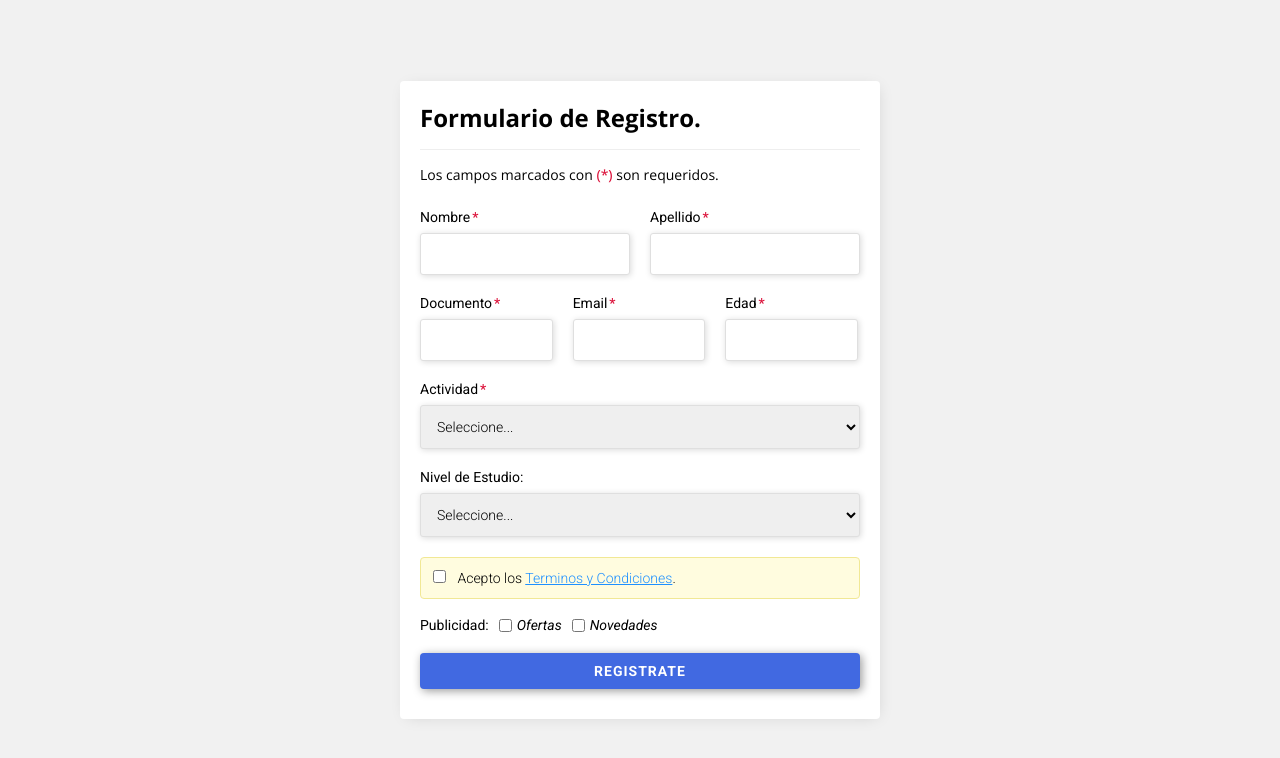
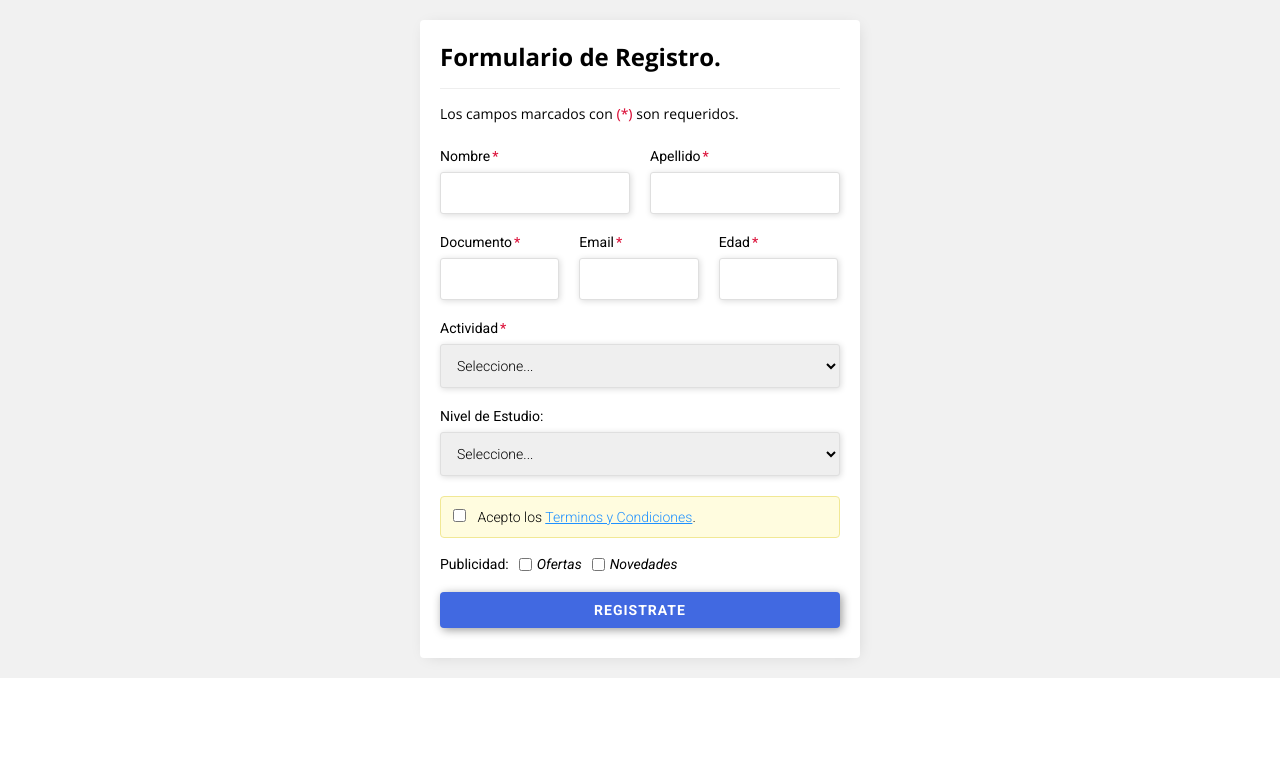
Before and after one commit to ggambale/gg-formulario-validaciones, a plain HTML site: page index.html in a window 1280 px wide. Drawn offline with nearby package versions, Linux system fonts and the light colour scheme.

Commit message:
Fix: margin & padding

```diff
--- a/style.css
+++ b/style.css
@@ -10,8 +10,6 @@ html {
 
 body {
     font-family: "Open Sans", sans-serif;
-    width: 100%;
-    height: 100%;
     margin: 0;
     padding: 0;
 }
@@ -32,9 +30,10 @@ body {
 .main {
     display: flex;
     flex-direction: column;
-    margin: 20px;
     width: 100%;
+    height: 100%;
     max-width: 480px;
+    padding: 20px;
 }
 
 #registroForm {
@@ -44,7 +43,6 @@ body {
     padding: 20px;
     border-radius: 4px;
     box-shadow: 2px 2px 15px -5px rgba(0, 0, 0, 0.15);
-    width: 100%;
 }
 
 h2 {
```
